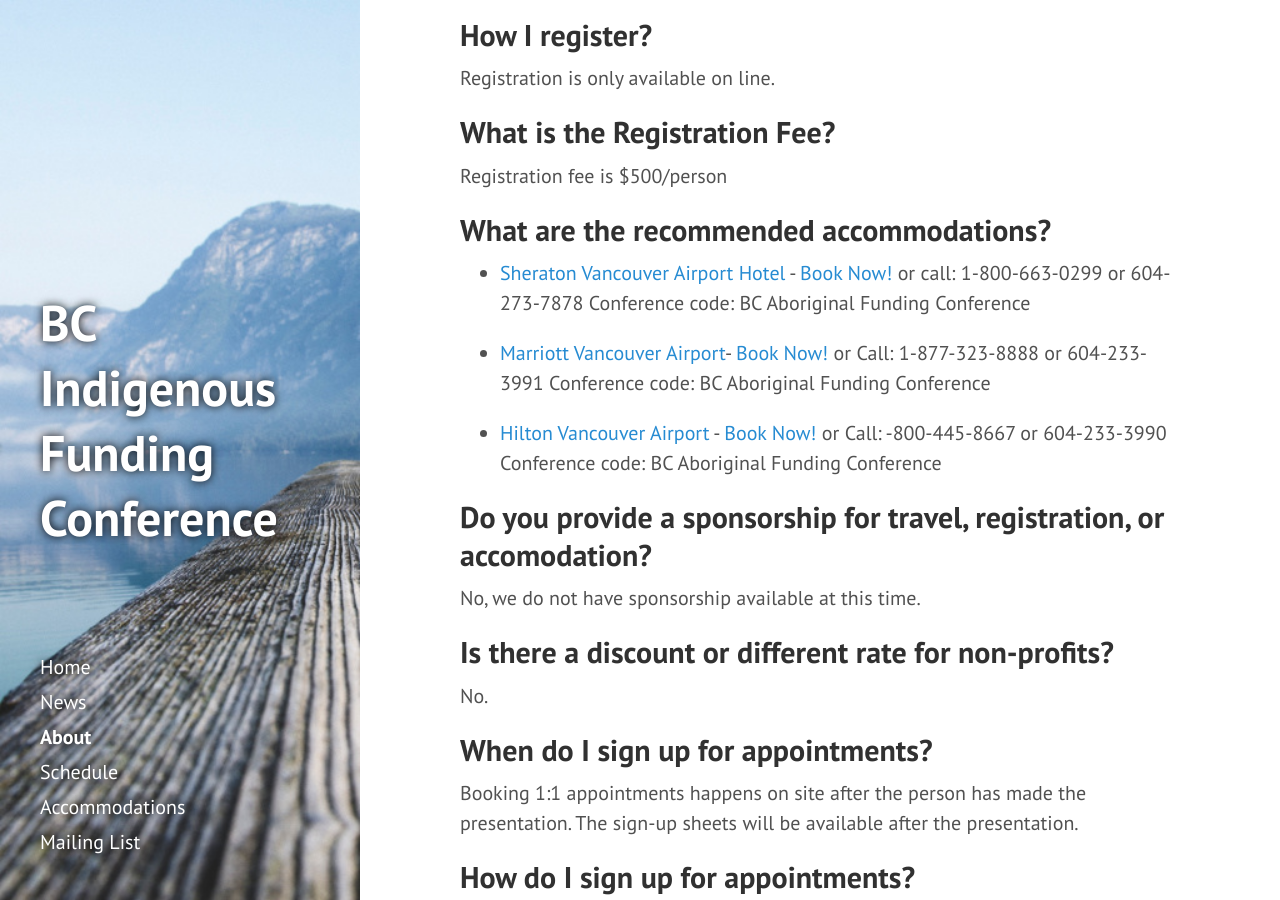
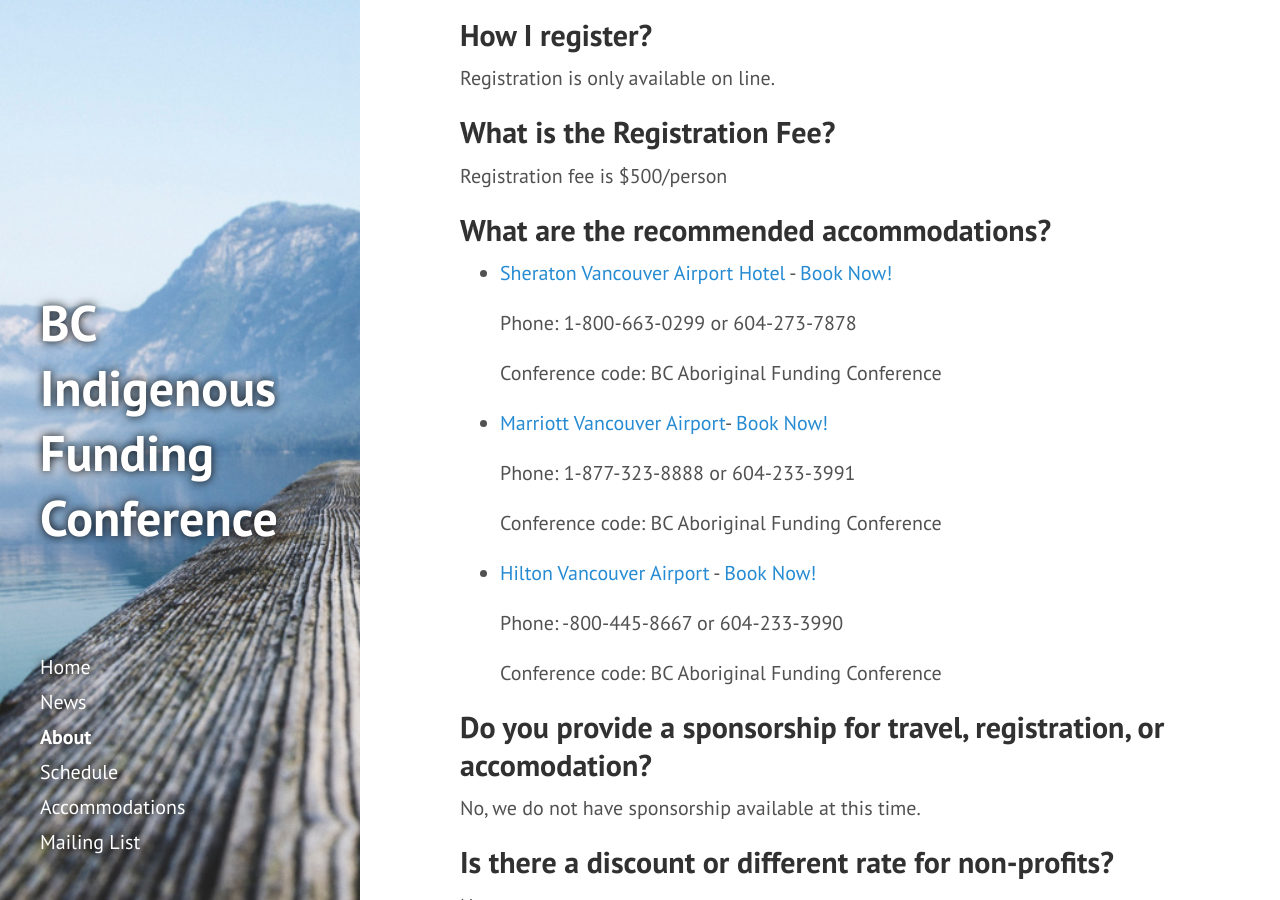
Before and after one commit to BCAAFC/funding-conference-2016, a Jekyll site: the page built from about.md, in a window 1280 px wide and 900 px high, scrolled down 945 px. Built offline with Jekyll 4.4.1, drawn with Linux system fonts in a browser that asks for light colours; nearby versions of some CDN libraries; Markdown is read by kramdown in place of the engine named in the settings.

Commit message:
formating

```diff
--- a/about.md
+++ b/about.md
@@ -36,13 +36,22 @@ Registration fee is $500/person
 
 ## What are the recommended accommodations?
 
-* [Sheraton Vancouver Airport Hotel](http://www.sheratonvancouverairport.com/) - [Book Now!](https://www.starwoodmeeting.com/events/start.action?id=1606094778&key=91927AC) or call: 1-800-663-0299 or 604-273-7878
+* [Sheraton Vancouver Airport Hotel](http://www.sheratonvancouverairport.com/) - [Book Now!](https://www.starwoodmeeting.com/events/start.action?id=1606094778&key=91927AC)
+
+  Phone: 1-800-663-0299 or 604-273-7878
+
   Conference code: BC Aboriginal Funding Conference
 
-* [Marriott Vancouver Airport](http://www.marriott.com/hotels/travel/yvrsa-vancouver-airport-marriott-hotel/)- [Book Now!](http://cwp.marriott.com/yvrsa/bcafcsep2016/) or Call: 1-877-323-8888 or 604-233-3991
+* [Marriott Vancouver Airport](http://www.marriott.com/hotels/travel/yvrsa-vancouver-airport-marriott-hotel/)- [Book Now!](http://cwp.marriott.com/yvrsa/bcafcsep2016/)
+
+  Phone: 1-877-323-8888 or 604-233-3991
+
   Conference code: BC Aboriginal Funding Conference
 
-* [Hilton Vancouver Airport](http://www3.hilton.com/en/hotels/british-columbia/hilton-vancouver-airport-YVRAHHF/index.html) - [Book Now!](http://www.hilton.com/en/hi/groups/personalized/Y/YVRAHHF-BCAFC-20160921/index.jhtml?WT.mc_id=POG) or Call: -800-445-8667 or 604-233-3990
+* [Hilton Vancouver Airport](http://www3.hilton.com/en/hotels/british-columbia/hilton-vancouver-airport-YVRAHHF/index.html) - [Book Now!](http://www.hilton.com/en/hi/groups/personalized/Y/YVRAHHF-BCAFC-20160921/index.jhtml?WT.mc_id=POG)
+
+  Phone: -800-445-8667 or 604-233-3990
+
   Conference code: BC Aboriginal Funding Conference
 
 ## Do you provide a sponsorship for travel, registration, or accomodation?
```
